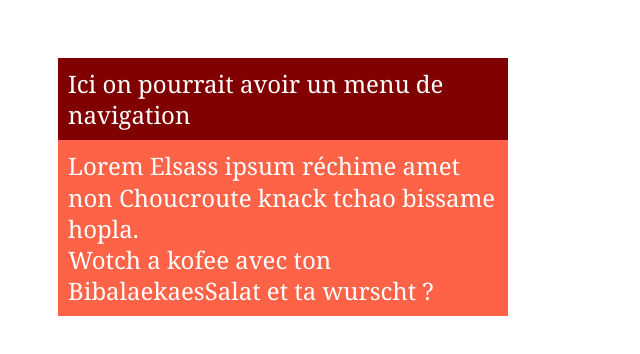
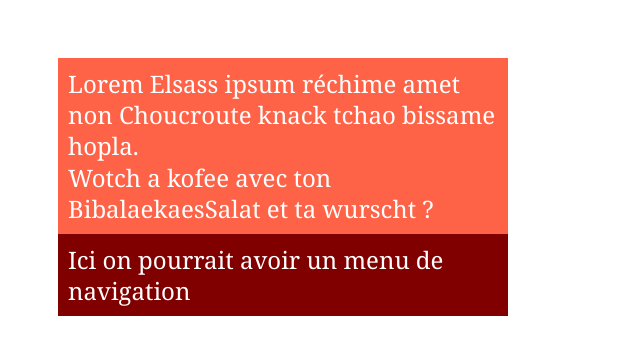
Before and after one commit to rijjie/reorder-css, a plain HTML site: page index.html in a window 1280 px wide. Shown: the whole page, without its empty margins (0-640 px from the left). Drawn offline with Linux system fonts and the light colour scheme.

Commit message:
ajout du code css de réordonnancement

```diff
--- a/styles.css
+++ b/styles.css
@@ -12,3 +12,13 @@ p {
 p + p {
   background: tomato;
 }
+
+/* Comment réordonner les deux éléments seulement en css ? */
+
+p {
+  display: table-cell;
+}
+
+p + p {
+  display: table-caption;
+}
```
